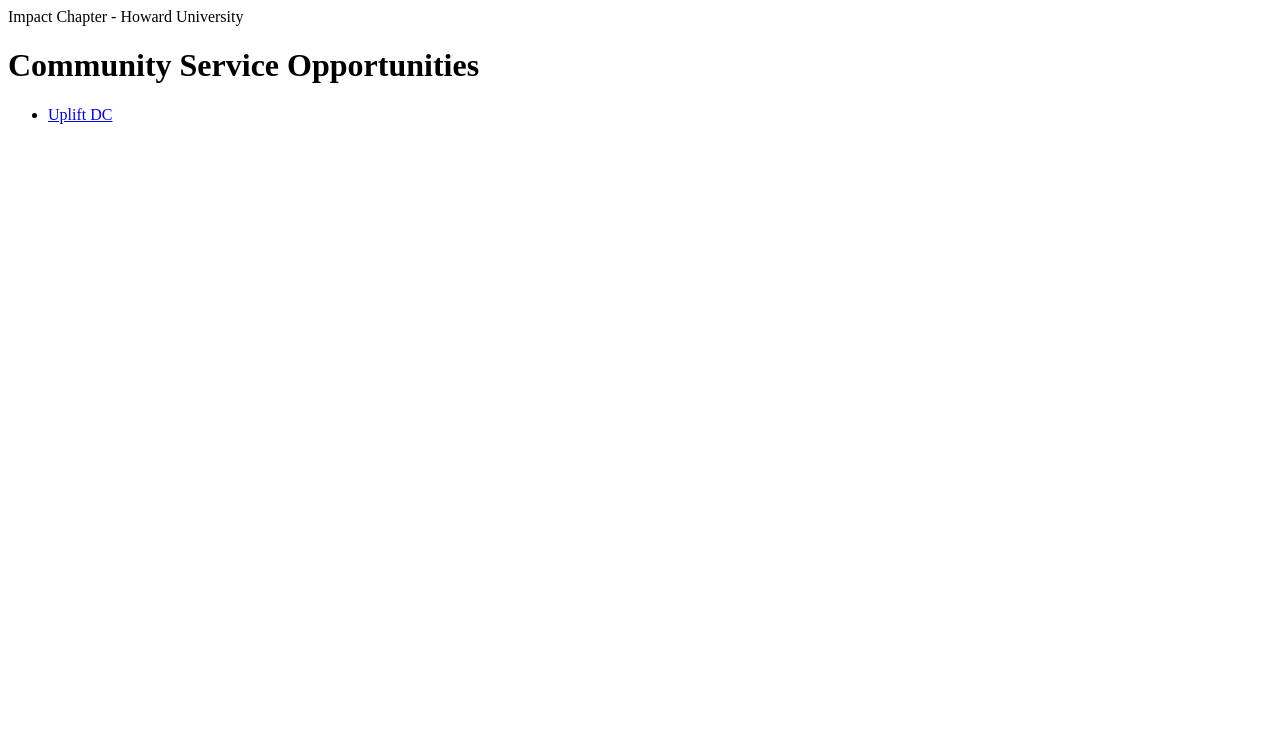
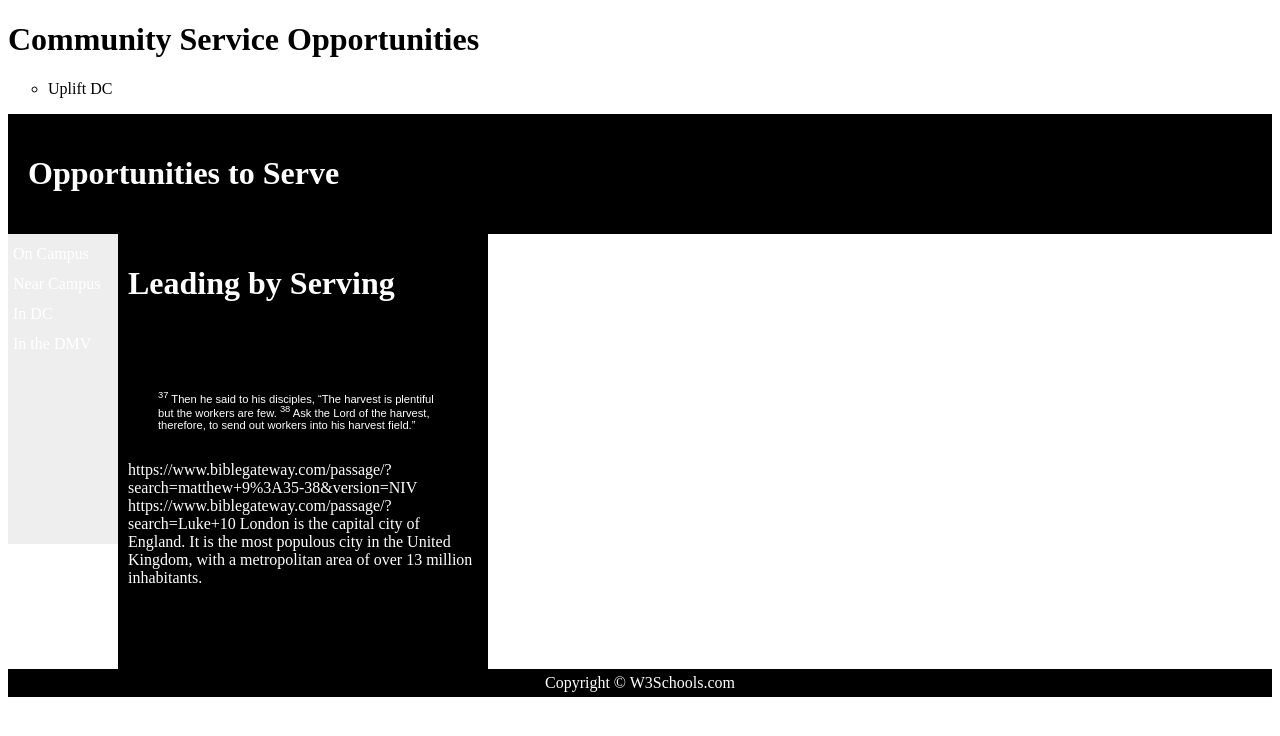
Before and after one commit to gradney/ImpactChapter, a PHP site: page /community-service.html in a window 1280 px wide. Shown: the top 736 px of the page. Run offline with PHP 8.4, Linux system fonts and the light colour scheme.

Commit message:
Updated with layout
practicing

```diff
--- a/community-service.html
+++ b/community-service.html
@@ -1,10 +1,54 @@
 <!DOCTYPE html>
 <html lang="en-US">
-<head>Impact Chapter - Howard University</head>
+<head>
+	<meta charset="UTF-16">
+	<title>Impact Chapter - Howard University</title>
+	<!--relearning status: http://www.w3schools.com/html/html_blocks.asp-->
+	<!--[if IE 8]>
+	  ...some HTML here...
+	<![endif]-->
+	<link rel="stylesheet" type="text/css" href="impactstyles.css"/>
+</head>
 <body>
+
 	<h1>Community Service Opportunities</h1>
 	<ul>
 		<li><a href="http://www.upliftdc.org/">Uplift DC</a></li>
 	</ul>
+
+	<div id="header">
+		<h1>Opportunities to Serve</h1>
+	</div>
+
+	<div id="nav">
+		On Campus<br/>
+		Near Campus<br/>
+		In DC<br/>
+		In the DMV<br/>
+	</div>
+
+	<div id="section">
+		<h1>Leading by Serving</h1>
+		<p>
+		In Matthew 9, we are taught by Jesus of the significance to lead by example and serve.
+		<div class="verse">
+			<span class="verse-number">37</span> Then he said to his disciples, “The harvest is plentiful but the workers are few. <span class="verse-number">38</span> Ask the Lord of the harvest, therefore, to send out workers into his harvest field.”
+		</div>
+
+https://www.biblegateway.com/passage/?search=matthew+9%3A35-38&version=NIV
+https://www.biblegateway.com/passage/?search=Luke+10
+
+		London is the capital city of England. It is the most populous city in the United Kingdom,
+		with a metropolitan area of over 13 million inhabitants.
+		</p>
+		<p>
+		Standing on the River Thames, London has been a major settlement for two millennia,
+		its history going back to its founding by the Romans, who named it Londinium.
+		</p>
+	</div>
+
+	<div id="footer">
+		Copyright © W3Schools.com
+	</div>
 </body>
 </html>
--- a/impactstyles.css
+++ b/impactstyles.css
@@ -3,6 +3,37 @@
 Use # (which is for "id" html attribute) for addressing SINGLE elements.
 Use . (which is for "class" html attribute) for addressing GROUPS of elements.
 -->
+
+<!--code from w3schools site for layout-->
+#header {
+    background-color:black;
+    color:white;
+    text-align:center;
+    padding:5px;
+}
+#nav {
+    line-height:30px;
+    background-color:#eeeeee;
+    height:300px;
+    width:100px;
+    float:left;
+    padding:5px;
+}
+#section {
+    width:350px;
+    float:left;
+    padding:10px;
+}
+#footer {
+    background-color:black;
+    color:white;
+    clear:both;
+    text-align:center;
+    padding:5px;
+}
+<!--end code from w3schools site-->
+
+
 body {background-color:lightgrey;}
 
 a:link {
@@ -38,6 +69,29 @@ div {
 	background-color: black;
 	color: white;
 	padding: 20px;
+}
+
+<!-- example of an html class-->
+div.ministry-partner {
+	background-color: white;
+	color: black;
+	padding: 50px;
+	border: 1px solid black;
+	font-family:sans-serif;
+	font-size: 100%;
+}
+
+div.verse {
+	background-color: black;
+	color: white;
+	padding: 30px;
+	font-family:sans-serif;
+	font-size: 70%;
+}
+
+span.verse-number {
+	vertical-align: super;
+    font-size: smaller;
 }
 
 img.logo {
```
Also changed, not shown: home.html (+9 -4 lines).
